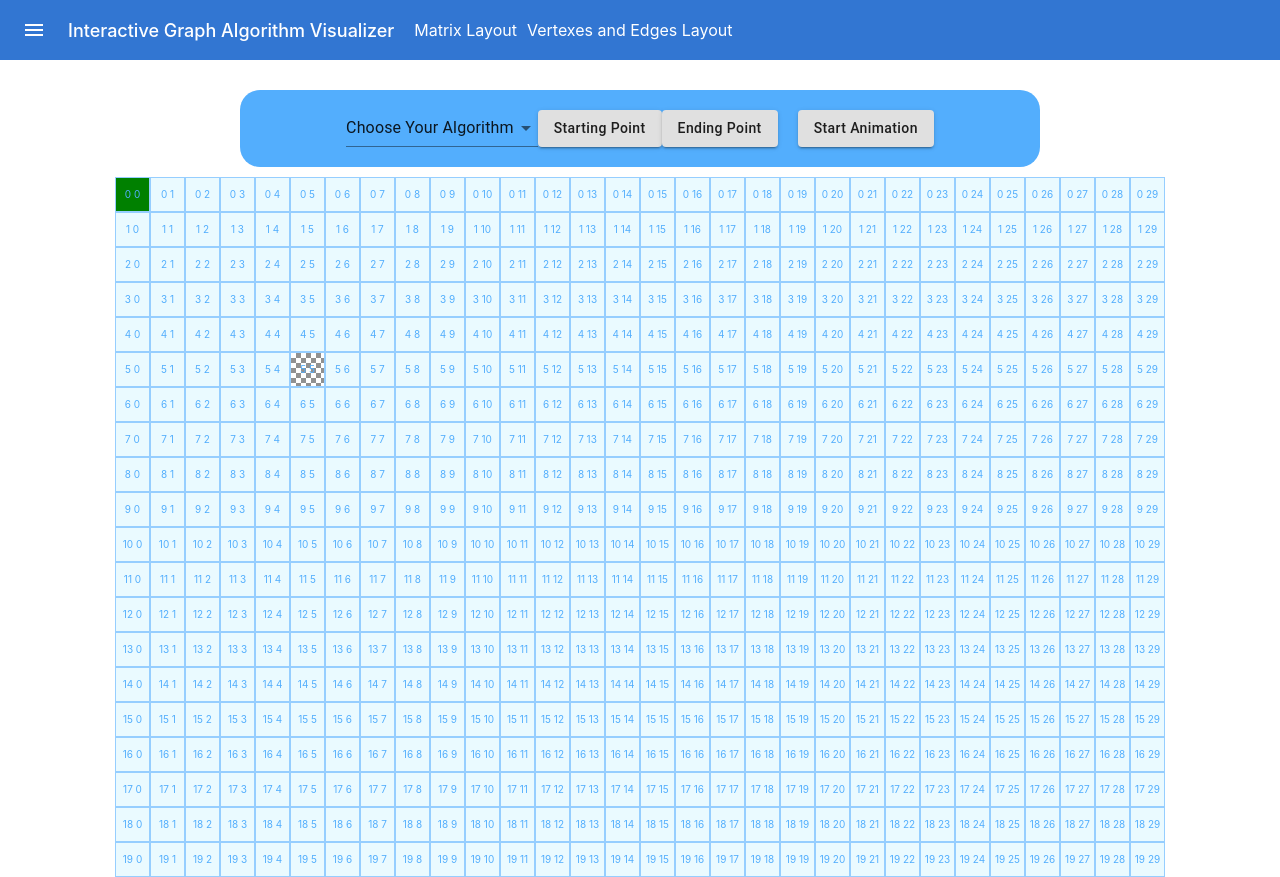
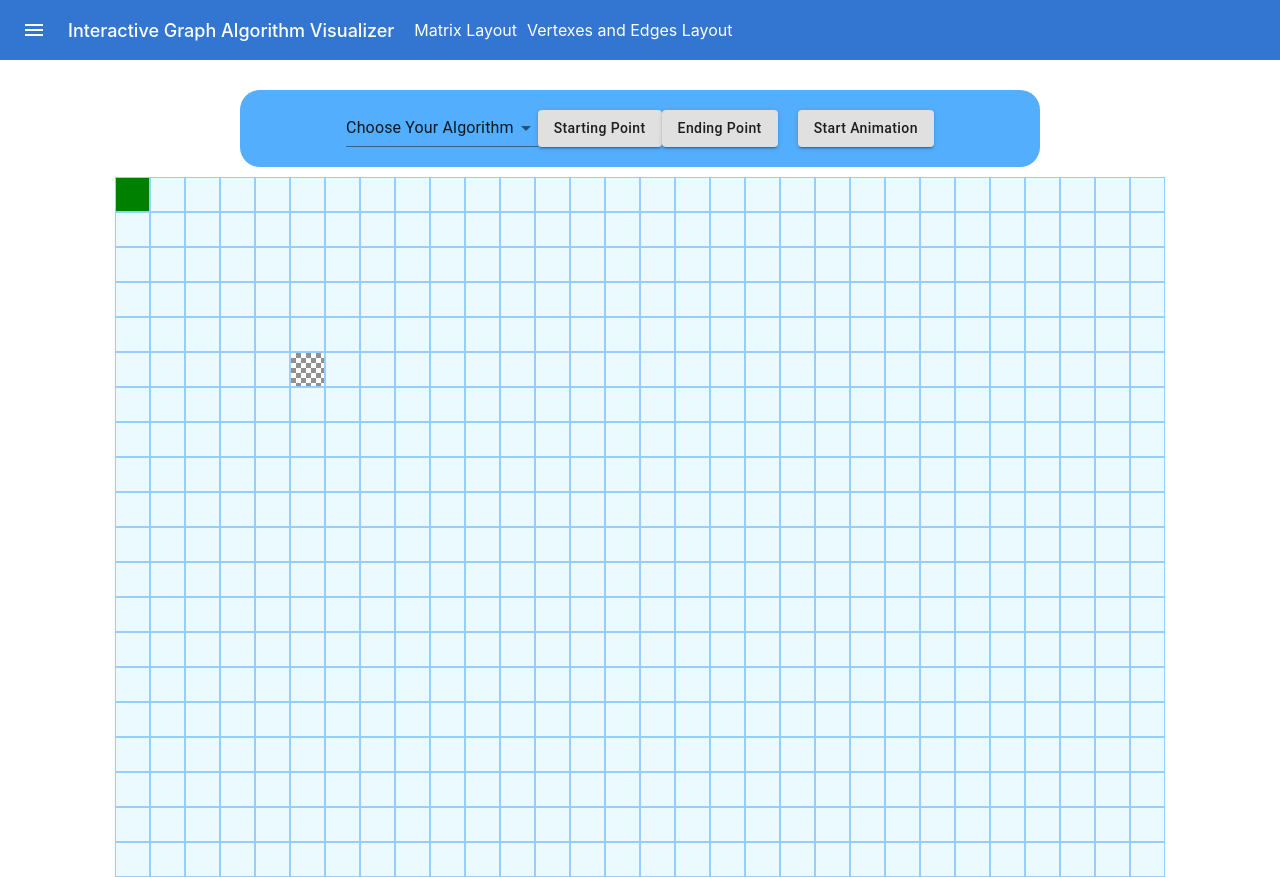
Before and after one commit to DanielJDupont/graph-algos, a Next.js app: page / in a window 1280 px wide. Built offline with nearby package versions, Linux system fonts and the light colour scheme.

Commit message:
added nice borders

```diff
--- a/components/matrix/index.tsx
+++ b/components/matrix/index.tsx
@@ -184,9 +184,7 @@ export const Matrix = () => {
                       }
                     }}
                     key={square.id}
-                  >
-                    {square.id}
-                  </div>
+                  ></div>
                 );
               })}
             </div>
```
